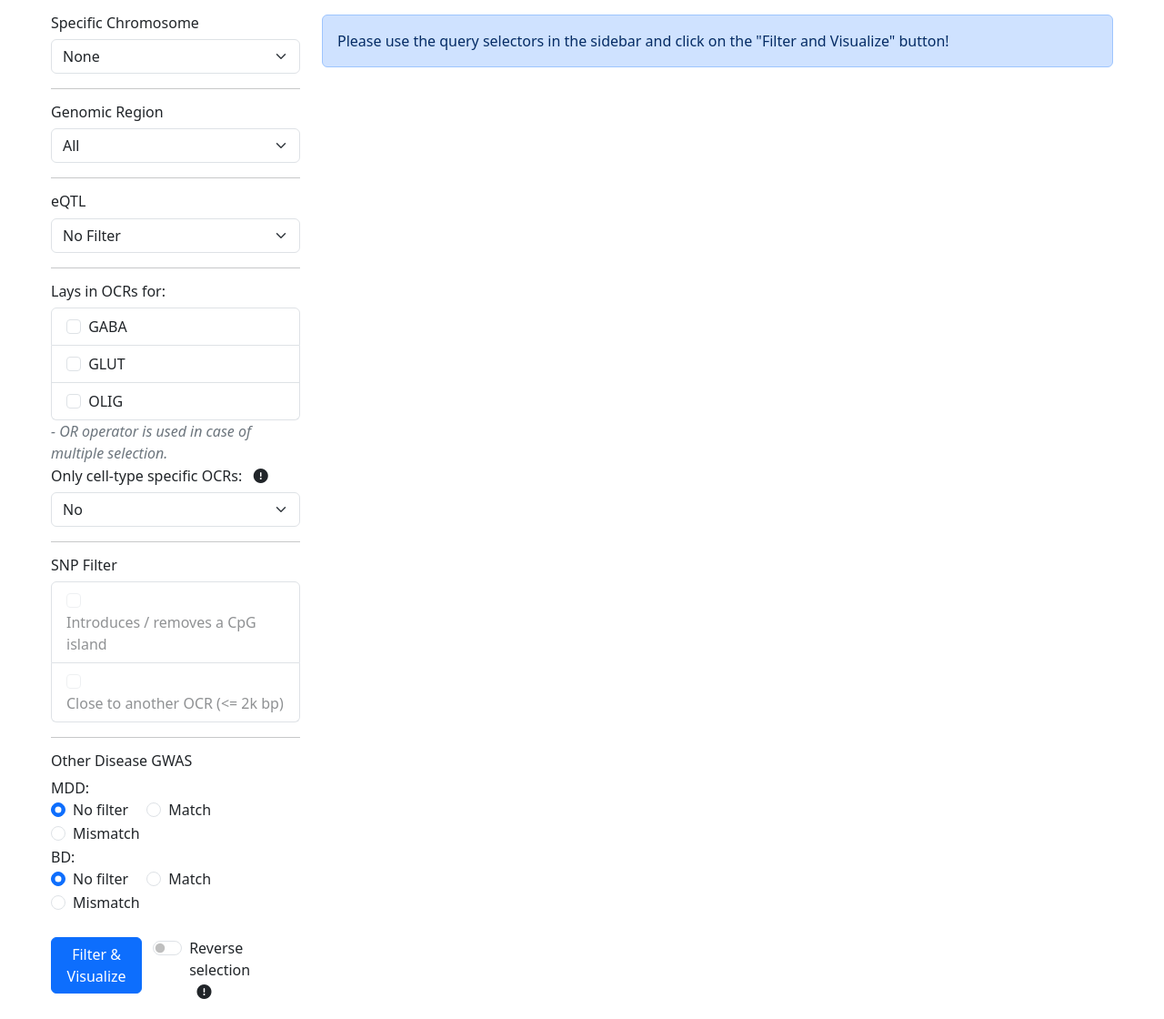
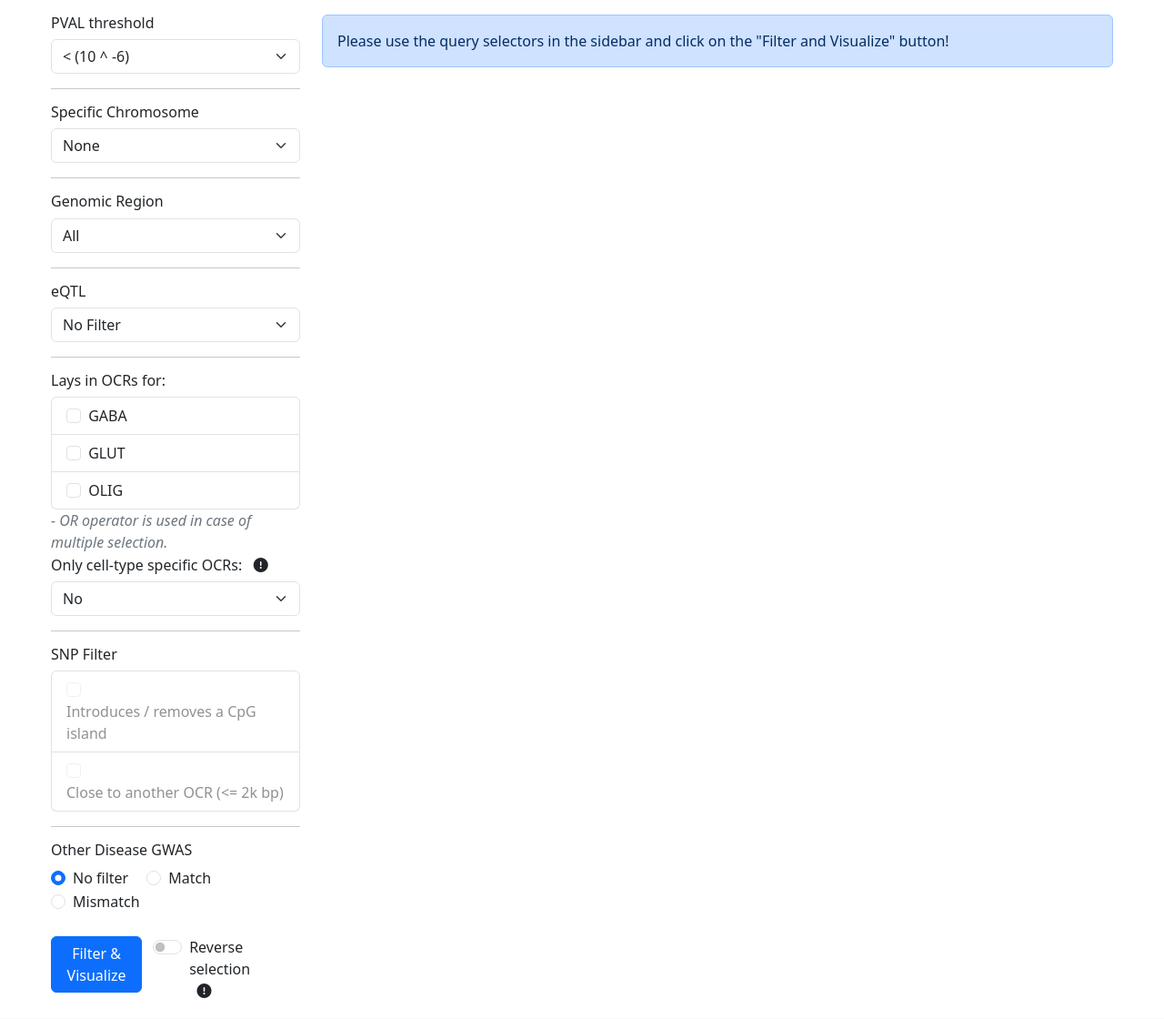
Before and after one commit to OmarLaham/SNPNavigator, a Django app: page /main/1 in a window 1280 px wide. Shown: the part 56-1176 px from the top of the page at 91% size. After the commit the page ends 1153 px from the top, so only its background shows below. Run offline with Django 4.2, Linux system fonts and the light colour scheme; parts of the project's set-up code (start-up, migrations or seed data) failed here and were passed over; some libraries are stand-ins or nearby versions.

Commit message:
add pval threshold selector

```diff
--- a/snpnavigator/config/urls.py
+++ b/snpnavigator/config/urls.py
@@ -11,7 +11,7 @@ urlpatterns = [
     path("about/", TemplateView.as_view(template_name="pages/about.html"), name="about"),
     path("start/", TemplateView.as_view(template_name="pages/start.html"), name="start"),
     path("main/<str:run_id>", TemplateView.as_view(template_name="pages/main.html"), name="main"),
-    path("json_snp_query/<str:run_id>/<str:spec_chr>/<str:spec_gen_region>/<str:overlap_eqtl>/<str:open_peak_cell_types>/<str:cell_specific_ocrs>/<int:cpg_island>/<int:close_to_another_ocr>/<str:condition_2_match>/<str:condition_3_match>/<int:reverse_results>", views.json_snp_query, name="json_snp_query"),
+    path("json_snp_query/<str:run_id>/<str:pval_thresh>/<str:spec_chr>/<str:spec_gen_region>/<str:overlap_eqtl>/<str:open_peak_cell_types>/<str:cell_specific_ocrs>/<int:cpg_island>/<int:close_to_another_ocr>/<str:condition_2_match>/<str:condition_3_match>/<int:reverse_results>", views.json_snp_query, name="json_snp_query"),
     # Django Admin, use {% url 'admin:index' %}
     path(settings.ADMIN_URL, admin.site.urls),
     # User management
--- a/snpnavigator/snpnavigator/static/js/main.js
+++ b/snpnavigator/snpnavigator/static/js/main.js
@@ -292,17 +292,18 @@
     const current_url = window.location.href;
     const current_url_splitted = current_url.split("/");
     const run_id = current_url_splitted[current_url_splitted.length - 1];
-    let spec_chr = $("#lstSpecChr").val();
-    let spec_gen_region = $('#lstGenomicRegion').val();
-    let filter_eQTL = $('#lsteQTL').val();
+    const pval_thresh = $('#lstPValThresh').val();
+    const spec_chr = $("#lstSpecChr").val();
+    const spec_gen_region = $('#lstGenomicRegion').val();
+    const filter_eQTL = $('#lsteQTL').val();
     var cell_specific_ocrs = $('#lstCellSpecificOCRs').val();
-    let cpg_island = ($("#snpCpGIsland").is(':checked')) ? 1: 0;
-    let close_to_another_ocr = ($("#snpCloseToAnotherOCR").is(':checked')) ? 1 : 0;
+    const cpg_island = ($("#snpCpGIsland").is(':checked')) ? 1: 0;
+    const close_to_another_ocr = ($("#snpCloseToAnotherOCR").is(':checked')) ? 1 : 0;
     var condition_2_match = $("input:radio[name ='radioCondition2Match']:checked").val();
-    var condition_3_match = $("input:radio[name ='radioCondition3Match']:checked").val();
+    var condition_3_match = "NA";// TODO: remove condition 3 if not needed //$("input:radio[name ='radioCondition3Match']:checked").val();
     let reverse_results = ($("#toggleReverseResults").is(':checked')) ? 1 : 0;
 
-    let get_request_link = `/json_snp_query/${run_id}/${spec_chr}/${spec_gen_region}/${filter_eQTL}/${open_peak_cell_types}/${cell_specific_ocrs}/${cpg_island}/${close_to_another_ocr}/${condition_2_match}/${condition_3_match}/${reverse_results}`;
+    let get_request_link = `/json_snp_query/${run_id}/${pval_thresh}/${spec_chr}/${spec_gen_region}/${filter_eQTL}/${open_peak_cell_types}/${cell_specific_ocrs}/${cpg_island}/${close_to_another_ocr}/${condition_2_match}/${condition_3_match}/${reverse_results}`;
 
     let TEST_MODE = false;
     if(TEST_MODE) {
--- a/snpnavigator/snpnavigator/templates/pages/main.html
+++ b/snpnavigator/snpnavigator/templates/pages/main.html
@@ -8,6 +8,12 @@
 
     <!-- sidebar -->
     <div class="col col-3">
+      <h6>PVAL threshold</h6>
+      <select id="lstPValThresh" class="form-select" aria-label="Select PVAL Threshold">
+        <option value="loose" selected>&lt; (10 ^ -6)</option>
+        <option value="tight">&lt; 5 * (10 ^ -8)</option>
+      </select>
+      <hr />
       <h6>Specific Chromosome</h6>
       <select id="lstSpecChr" class="form-select" aria-label="Filter for a specific chromosome">
         <option value="NA" selected>None</option>
@@ -90,7 +96,7 @@
       <hr />
       <h6>Other Disease GWAS</h6>
       <div>
-          MDD:<br />
+{#          MDD:<br />#}
           <div class="form-check form-check-inline">
             <input class="form-check-input" type="radio" name="radioCondition2Match" id="radioCondition2Match1" value="NA" checked>
             <label class="form-check-label" for="radioCondition2Match1">No filter</label>
@@ -104,19 +110,19 @@
             <label class="form-check-label" for="radioCondition2Match3">Mismatch</label>
           </div>
           <br />
-          BD:<br />
-          <div class="form-check form-check-inline">
-            <input class="form-check-input" type="radio" name="radioCondition3Match" id="radioCondition3Match1" value="NA" checked>
-            <label class="form-check-label" for="radioCondition3Match1">No filter</label>
-          </div>
-          <div class="form-check form-check-inline">
-            <input class="form-check-input" type="radio" name="radioCondition3Match" id="radioCondition3Match2" value="match">
-            <label class="form-check-label" for="radioCondition3Match2">Match</label>
-          </div>
-          <div class="form-check form-check-inline">
-            <input class="form-check-input" type="radio" name="radioCondition3Match" id="radioCondition3Match3" value="mismatch">
-            <label class="form-check-label" for="radioCondition3Match3">Mismatch</label>
-          </div>
+{#          BD:<br />#}
+{#          <div class="form-check form-check-inline">#}
+{#            <input class="form-check-input" type="radio" name="radioCondition3Match" id="radioCondition3Match1" value="NA" checked>#}
+{#            <label class="form-check-label" for="radioCondition3Match1">No filter</label>#}
+{#          </div>#}
+{#          <div class="form-check form-check-inline">#}
+{#            <input class="form-check-input" type="radio" name="radioCondition3Match" id="radioCondition3Match2" value="match">#}
+{#            <label class="form-check-label" for="radioCondition3Match2">Match</label>#}
+{#          </div>#}
+{#          <div class="form-check form-check-inline">#}
+{#            <input class="form-check-input" type="radio" name="radioCondition3Match" id="radioCondition3Match3" value="mismatch">#}
+{#            <label class="form-check-label" for="radioCondition3Match3">Mismatch</label>#}
+{#          </div>#}
 
       </div>
 
```
Also changed, not shown: snpnavigator/config/views.py (+5 -2 lines).
